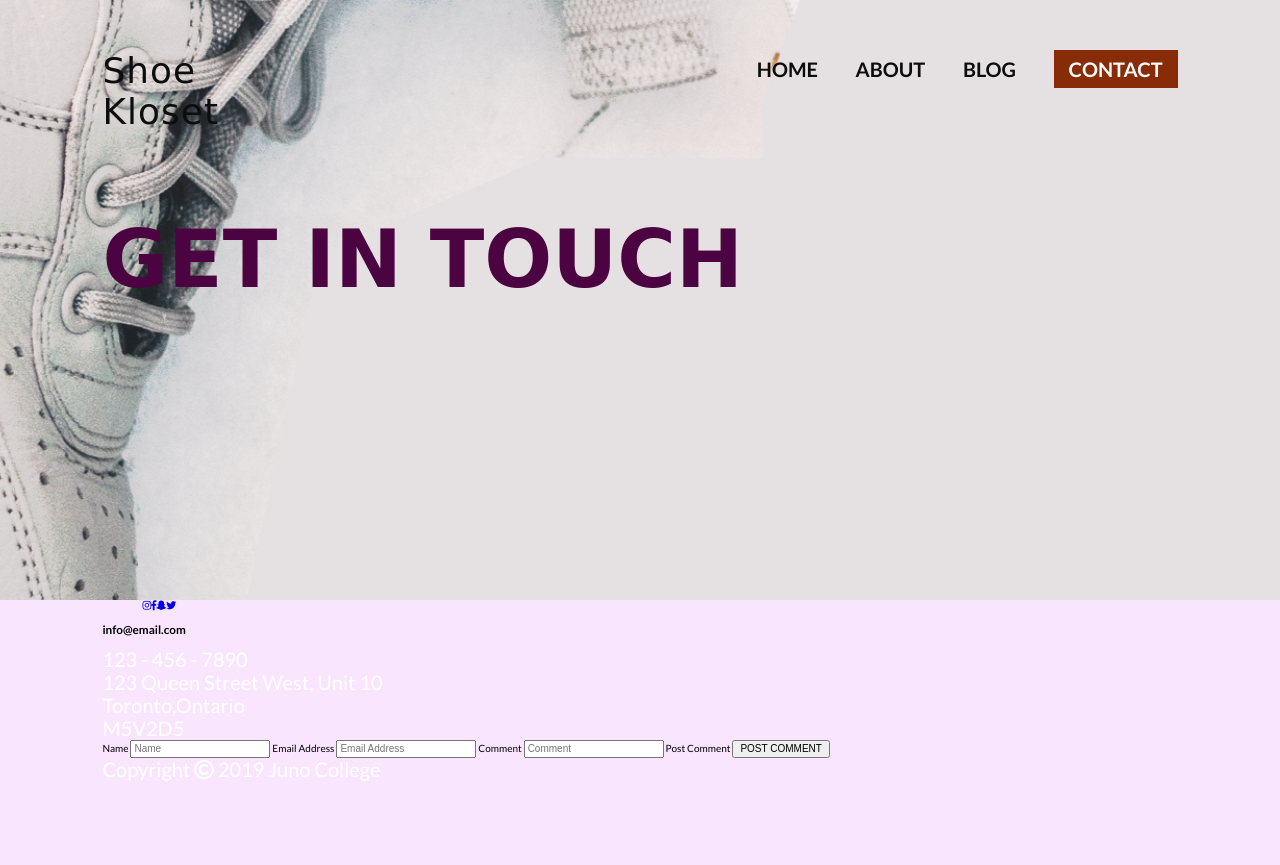
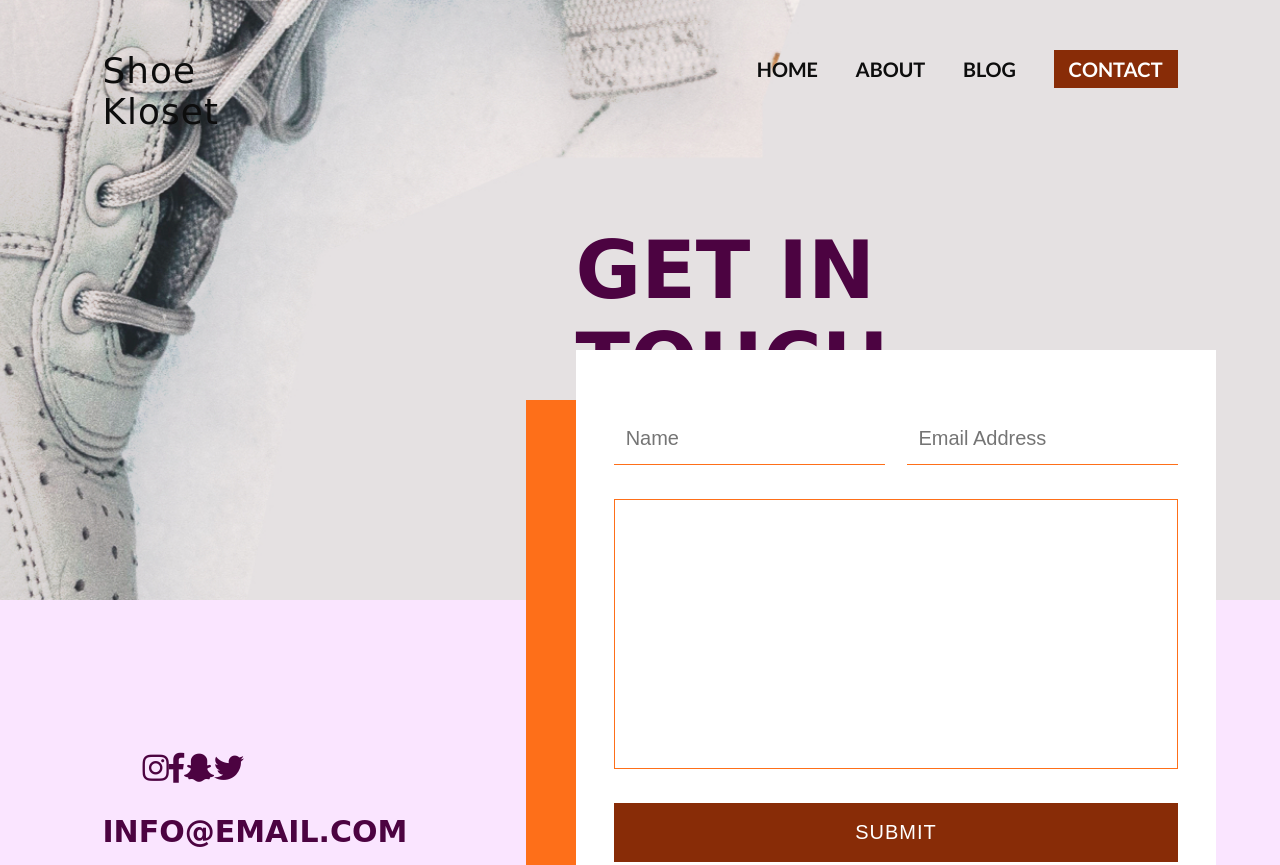
Before and after one commit to howard3108/howard-chen-project-two, a plain HTML site: page contact.html in a window 1280 px wide. Shown: the top 865 px of the page. Drawn offline with Linux system fonts and the light colour scheme; a web font is replaced by a local one.

Commit message:
added contact page styling

```diff
--- a/contact.html
+++ b/contact.html
@@ -38,14 +38,14 @@
     <p>Toronto,Ontario</p>
     <p>M5V2D5</p>
     <section class="comments-submit-form">
-      <label for="name-comment">Name</label>
-      <input type="text" name="comments-name" id="name-comment" placeholder="Name">
-      <label for="email-comment">Email Address</label>
-      <input type="text" name="comments-email" id="email-comment" placeholder="Email Address">
-      <label for="comment-section">Comment</label>
-      <input type="text" name="comments-box" id="comment-section" placeholder="Comment">
-      <label for="button-comment">Post Comment</label>
-      <button input type="submit" name="comments-post-button" id="button-comment">POST COMMENT</button>
+      <label for="name-comment" class="visually-hidden">Name</label>
+      <input type="text" name="comments-name" id="name-comment" placeholder="Name" class="name-comment-style">
+      <label for="email-comment" class="visually-hidden">Email Address</label>
+      <input type="text" name="comments-email" id="email-comment" placeholder="Email Address" class="email-comment-style">
+      <textarea name="comments-box" id="comment-section" cols="30" rows="10"placeholder="Message">
+      </textarea>
+      <label for="button-comment" class="visually-hidden" >Submit</label>
+      <button type="submit" name="comments-post-button" id="button-comment">SUBMIT</button>
     </section>
     <div class="copyright">
       <p>Copyright <i class="far fa-copyright"></i> 2019 Juno College</p>
--- a/styles/sass/_contact.scss
+++ b/styles/sass/_contact.scss
@@ -75,7 +75,8 @@
     color: $plumpurple;
     height: 80%;
     margin: 0;
-    padding-top: 5%;
+    padding-top: 6%;
+    padding-left: 44%;
     text-transform: uppercase;
   }
 }
@@ -84,9 +85,114 @@
   background-color: $palemauve;
   text-align: left;
   height: 600px;
+  position: relative;
+  padding-top: 150px;
+  padding-bottom: 150px;
+  position: relative;
   ul {
     list-style: none;
     margin: 0;
     display: flex;
+    li {
+      a {
+        text-decoration: none;
+        color: $plumpurple;
+        font-size: 3rem;
+      }
+    }
+  }
+  h3 {
+    text-transform: uppercase;
+    color: $plumpurple;
+    font-family: 'Pompiere', cursive;
+    font-size: 3rem;
+  }
+  p {
+    color: black;
+    font-size: 2rem;
+    line-height: 32px;
+  }
+  .comments-submit-form {
+    position: absolute;
+    background: white;
+    width: 50%;
+    height: 550px;
+    top: -250px;
+    right: 5%;
+    box-shadow: -50px 50px $orange;
+    padding: 5% 3% 3% 3%;
+    display: flex;
+    flex-wrap: wrap;
+    input.name-comment-style {
+      font-size: 2rem;
+      width: 48%;
+      margin-right: 2%;
+      border: 0;
+      padding-left: 2%;
+      border-bottom: solid 1px $orange;
+      &::placeholder {
+        opacity: 1;
+      }
+    }
+    input.email-comment-style {
+      font-size: 2rem;
+      width: 48%;
+      margin-left: 2%;
+      padding-left: 2%;
+      border: 0;
+      border-bottom: solid 1px $orange;
+      &::placeholder {
+        opacity: 1;
+      }
+    }
+    textarea {
+      width: 100%;
+      font-size: 2rem;
+      margin: 6% 0;
+      padding-left: 2%;
+      padding-top: 2%;
+      border: solid 1px $orange;
+      resize: none;
+      &::placeholder {
+        opacity: 1;
+      }
+    }
+    button {
+      border: none;
+      background-color: $brownred;
+      color: white;
+      font-size: 2rem;
+      text-align: center;
+      padding: 1% 0;
+      width: 100%;
+      letter-spacing: 1px;
+      &:hover {
+        color: yellow;
+        text-shadow: 1px -2px 0px rgba(0,0,0,1),0 0 5px rgb(255, 255, 255);
+      }
+    }
+    .visually-hidden {
+      position: absolute !important;
+      height: 1px;
+      width: 1px;
+      overflow: hidden;
+      clip: rect(1px 1px 1px 1px);
+      clip: rect(1px, 1px, 1px, 1px);
+      white-space: nowrap;
+    }
+  }
+  .copyright {
+    background: $brownred;
+    position: absolute;
+    left: 0;
+    bottom: 0;
+    width: 100%;
+    text-align: center;
+    padding: 10px 0;
+    p {
+      color: white;
+      margin: 0;
+      line-height: 1.15;
+    }
   }
 }
```
Also changed, not shown: styles/style.css.
